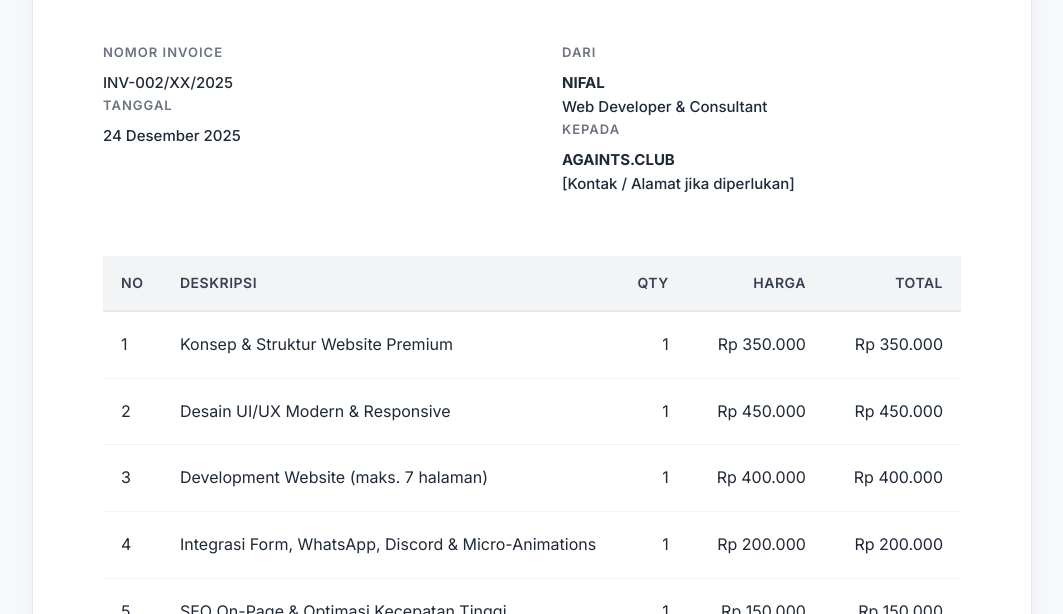
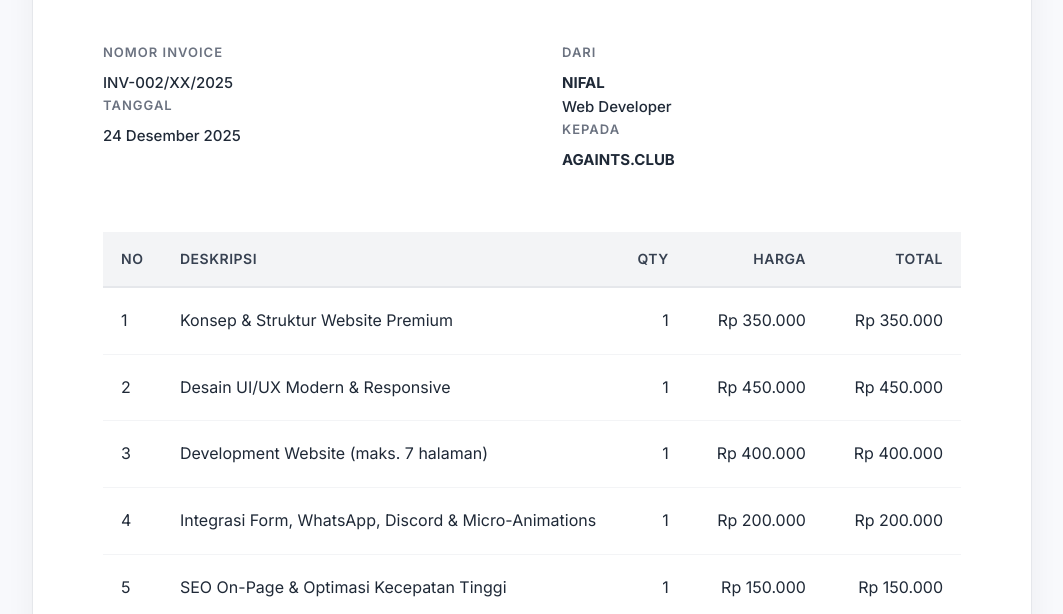
Before and after one commit to nhifal/AGAINTS.CLUB, a plain HTML site: page index.html in a window 1280 px wide. Shown: the part 186-800 px from the top of the page, without its empty margins (108-1171 px from the left). Drawn offline with Linux system fonts and the light colour scheme.

Commit message:
Update index.html

```diff
--- a/index.html
+++ b/index.html
@@ -204,11 +204,10 @@
         <div class="info-block">
             <h3>Dari</h3>
             <p><strong>NIFAL</strong><br>
-               Web Developer & Consultant</p>
+               Web Developer</p>
 
             <h3>Kepada</h3>
-            <p><strong>AGAINTS.CLUB</strong><br>
-               [Kontak / Alamat jika diperlukan]</p>
+            <p><strong>AGAINTS.CLUB</strong><br></p>
         </div>
     </div>
 
```
